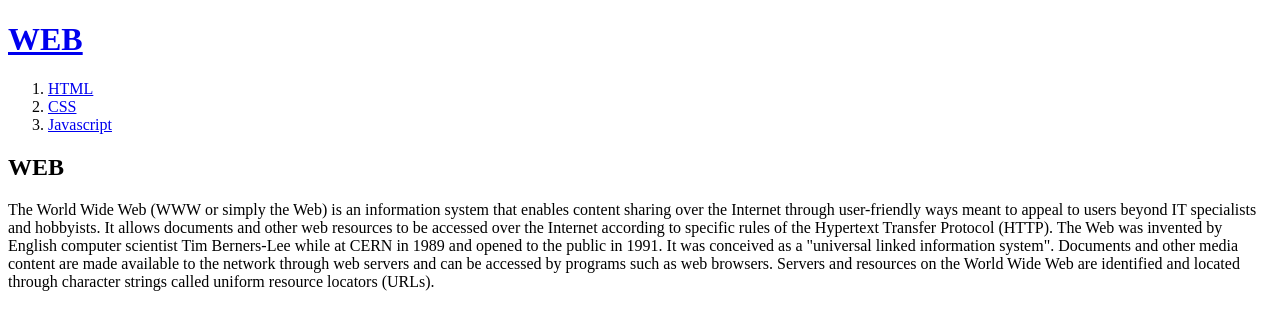
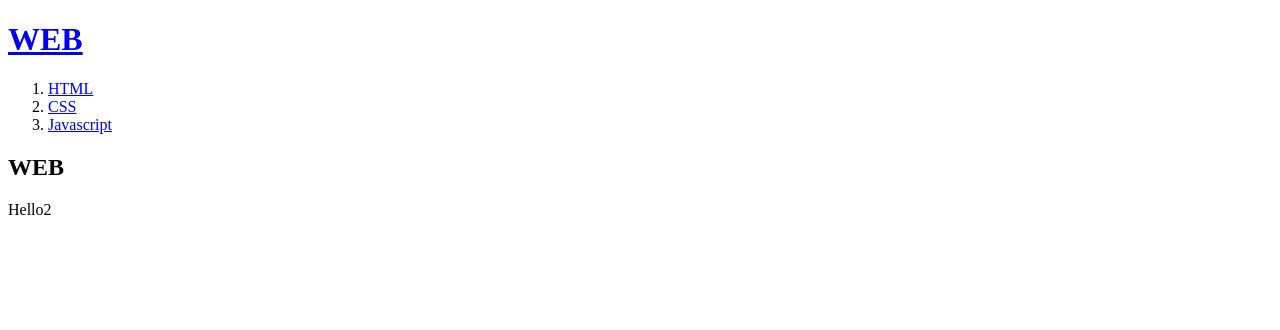
Before and after one commit to sokuom128/my-first-web-site, a plain HTML site: page index.html in a window 1280 px wide. Drawn offline with Linux system fonts and the light colour scheme.

Commit message:
Add files via upload

```diff
--- a/index.html
+++ b/index.html
@@ -12,6 +12,6 @@
         <li><a href="3.html">Javascript</a></li>
     </ol>
     <h2>WEB</h2>
-    <p>The World Wide Web (WWW or simply the Web) is an information system that enables content sharing over the Internet through user-friendly ways meant to appeal to users beyond IT specialists and hobbyists. It allows documents and other web resources to be accessed over the Internet according to specific rules of the Hypertext Transfer Protocol (HTTP). The Web was invented by English computer scientist Tim Berners-Lee while at CERN in 1989 and opened to the public in 1991. It was conceived as a "universal linked information system". Documents and other media content are made available to the network through web servers and can be accessed by programs such as web browsers. Servers and resources on the World Wide Web are identified and located through character strings called uniform resource locators (URLs).</p>
+    <p>Hello2</p>
 </body>
 </html>
```
